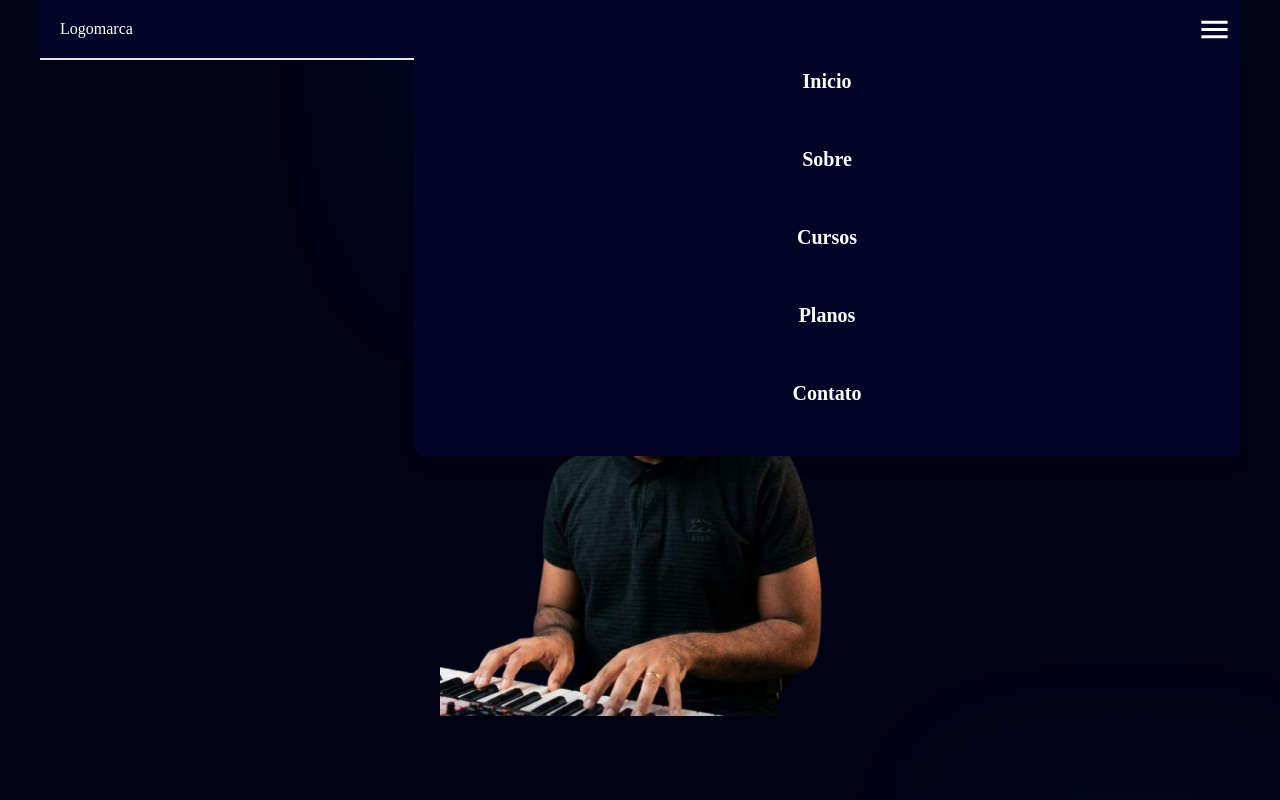
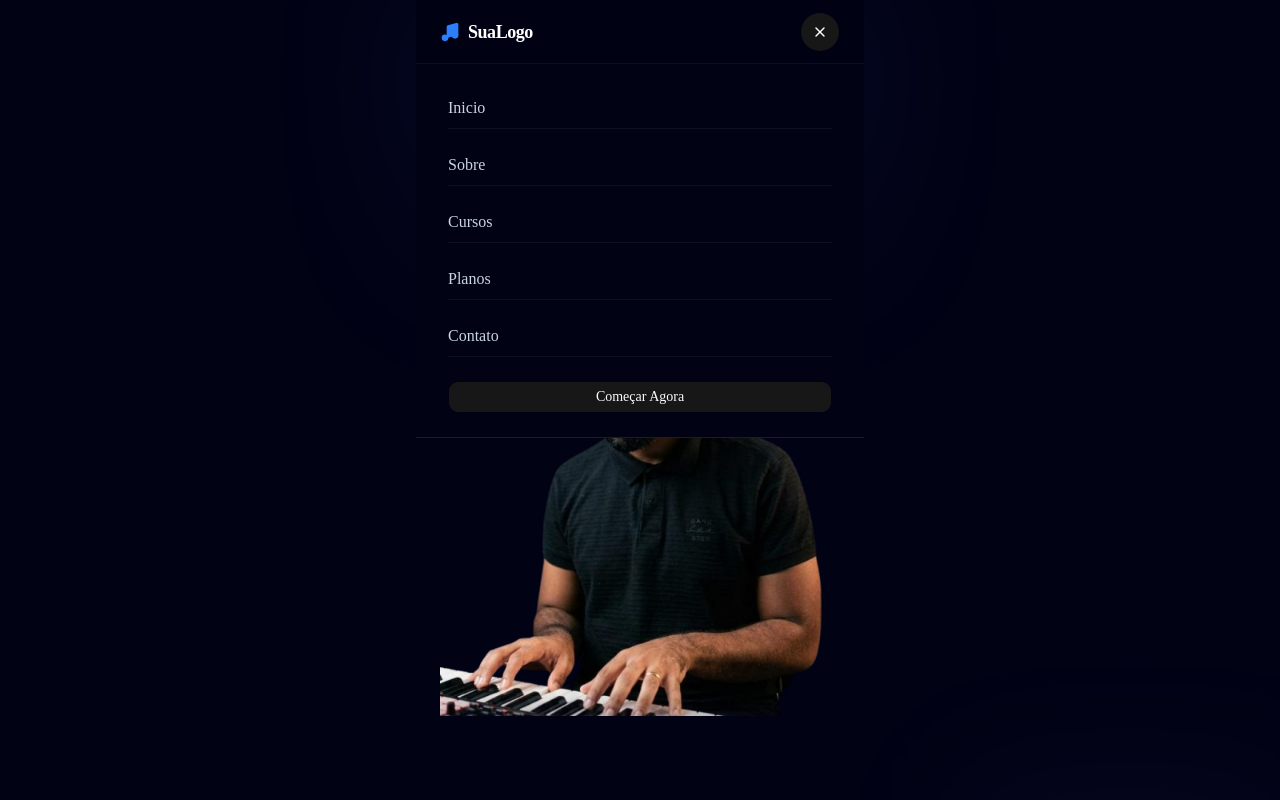
Before and after one commit to dev-brunosantos/MB-Site-Front, a Next.js app: page / in a window 1280 px wide. Both pictures are taken after a click on the button "Toggle Menu". Shown: the top 800 px of the page. Built offline with nearby package versions, Linux system fonts and the light colour scheme.

Commit message:
Melhoria no componente

```diff
--- a/src/components/menu/index.tsx
+++ b/src/components/menu/index.tsx
@@ -4,71 +4,62 @@ import { MdMenu } from "react-icons/md"
 import { BtnComponent } from "../buttom"
 import { LinkComponent } from "./LinkComponent"
 import { useEffect, useState } from "react"
+import { Button } from "../ui/button"
+import { Menu, Music, X } from "lucide-react"
 
 export const MenuComponent = () => {
 
+    const [menuAberto, setMenuAberto] = useState(false)
+
     const links = [
-        { link: "/", titulo: "Inicio" },
-        { link: "/sobre", titulo: "Sobre" },
-        { link: "/cursos", titulo: "Cursos" },
-        { link: "/planos", titulo: "Planos" },
-        { link: "/contato", titulo: "Contato" },
+        { link: "#inicio", titulo: "Inicio" },
+        { link: "#sobre", titulo: "Sobre" },
+        { link: "#cursos", titulo: "Cursos" },
+        { link: "#planos", titulo: "Planos" },
+        { link: "#contato", titulo: "Contato" },
     ]
-
-    const [menuAberto, setMenuAberto] = useState(false);
 
     const abrirMenu = () => {
         setMenuAberto(!menuAberto)
     }
 
     return (
-        <header
-            className="
-                w-full max-w-300 h-15 border-b-2 pl-5 flex items-center justify-between
-                fixed top-0 left-1/2 -translate-x-1/2 bg-[#040427] text-white z-50
-            "
-        >
-
-            <div className="h-full flex items-center justify-center">
-                <h1>
-                    <a href="/">Logomarca</a>
-                </h1>
+        <header className="w-full max-w-md mx-auto h-16 border-b border-white/5 px-6 flex items-center justify-between fixed top-0 left-1/2 -translate-x-1/2 bg-[#020215]/95 backdrop-blur-md text-white z-50">
+            <div className="flex items-center gap-2">
+                <Music className="w-5 h-5 text-blue-500 fill-blue-500" />
+                <span className="font-bold text-lg tracking-tight">SuaLogo</span>
             </div>
 
-            <nav
-                className="
-                    w-[70%] h-full relative
-                "
+            {/* Botão Hambúrguer para Mobile */}
+            <Button
+                className=" text-white hover:bg-slate-800/50 h-10 w-10 rounded-full"
+                onClick={abrirMenu}
+                aria-label="Toggle Menu"
             >
+                {menuAberto ? <X size={26} /> : <Menu size={26} />}
+            </Button>
 
-                <ul
-                    className="
-                        w-full h-auto rounded-bl-lg pb-10 flex flex-col items-center justify-evenly gap-8 absolute top-full overflow-hidden transition-all duration-300 shadow-lg bg-[#040427]
-                    "
-                    style={{
-                        // height: menuAberto ? "auto" : "0",
-                        paddingBottom: menuAberto ? "40px" : "0px",
-                        right: menuAberto ? "0%" : "-100%"
-                    }}
-                >
-                    {links.map(opt => (
-                        <LinkComponent
-                            key={opt.titulo}
-                            link={opt.link}
-                            titulo={opt.titulo}
-                        />
-                    ))}
-                </ul>
-            </nav>
-
-
-            <button
-                className="absolute right-2"
-                onClick={abrirMenu}
-            >
-                <MdMenu size={35} />
-            </button>
-
+            {/* Menu Dropdown responsivo */}
+            {menuAberto && (
+                <nav className="absolute top-16 left-0 w-full bg-[#020215] border-b border-white/10 py-6 px-8 flex flex-col gap-4 animate-in slide-in-from-top-5 duration-200">
+                    <ul className="flex flex-col gap-4">
+                        {links.map((opt) => (
+                            <li key={opt.titulo}>
+                                <a
+                                    href={opt.link}
+                                    className="block text-slate-300 hover:text-white py-2 text-base font-medium border-b border-white/5"
+                                    onClick={() => setMenuAberto(false)}
+                                >
+                                    {opt.titulo}
+                                </a>
+                            </li>
+                        ))}
+                    </ul>
+                    <Button className="w-full mt-2" onClick={() => setMenuAberto(false)}>
+                        Começar Agora
+                    </Button>
+                </nav>
+            )}
         </header>
     )
 }
```
